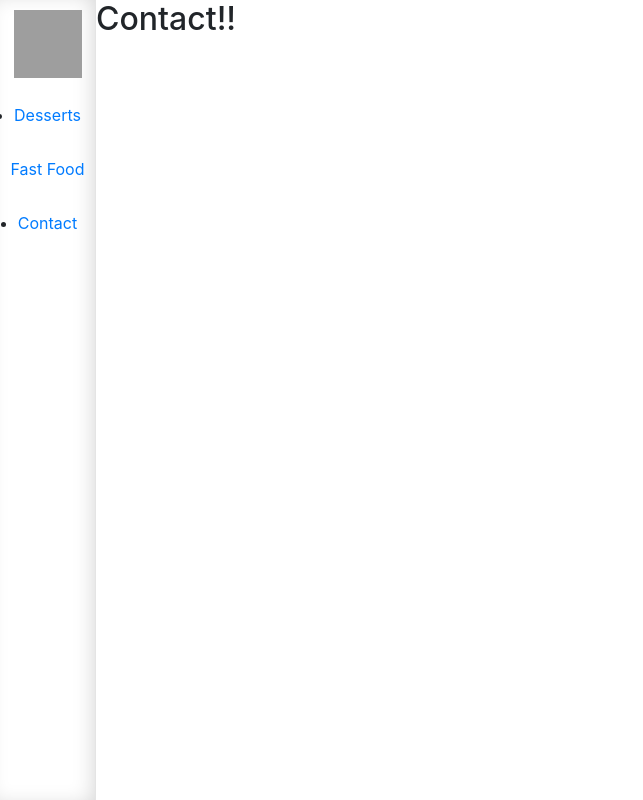
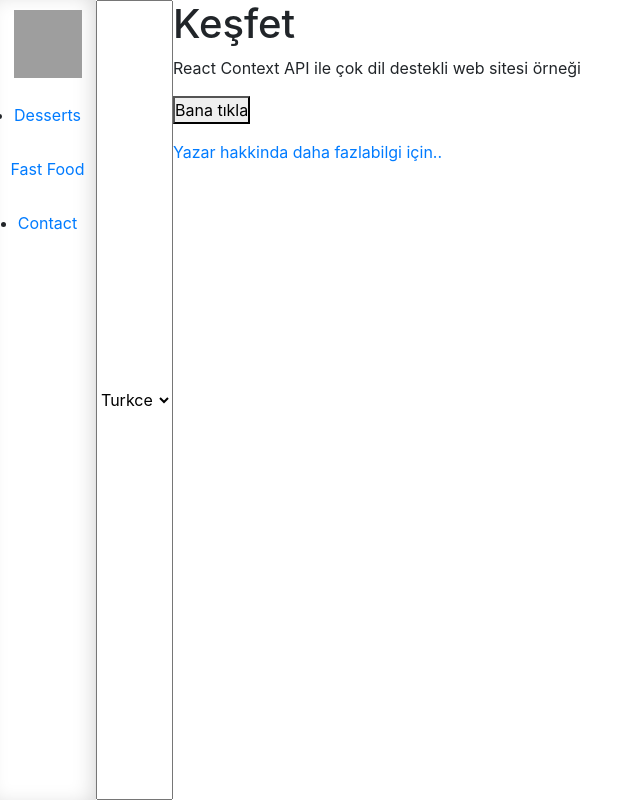
Before and after one commit to CAMIRO/littleWorld, a React (Create React App) app in the folder client/: page /contact in a window 1280 px wide. Shown: the whole page, without its empty margins (0-643 px from the left). Built offline with nearby package versions, Linux system fonts and the light colour scheme; grey boxes are pictures that could not be loaded.

Commit message:
adding a language context feature

```diff
--- a/client/src/App.tsx
+++ b/client/src/App.tsx
@@ -1,21 +1,21 @@
-import React from 'react';
-import styled from 'styled-components'
-import { AppNavBar } from './components/AppNavBar'
-import { Routes } from './routes'
-
-
+import React from "react";
+import styled from "styled-components";
+import { AppNavBar } from "./components/AppNavBar";
+import LanguageSelector from "./components/languageSelector";
+import { LanguageProvider } from "./containers/language";
+import { Routes } from "./routes";
 
 const App: React.FC = () => {
-
-
-
   return (
-    <Wrapper>
-      <AppNavBar />
-      <Routes />
-    </Wrapper>
+    <LanguageProvider>
+      <Wrapper>
+        <AppNavBar />
+        <LanguageSelector />
+        <Routes />
+      </Wrapper>
+    </LanguageProvider>
   );
-}
+};
 
 const Wrapper = styled.div`
   display: flex;
@@ -23,6 +23,6 @@ const Wrapper = styled.div`
   width: 100%;
   min-height: 100%;
   flex-direction: row;
-`
+`;
 
 export default App;
--- /dev/null
+++ b/client/src/components/languageSelector.jsx
@@ -0,0 +1,27 @@
+import React, { useContext } from "react";
+
+import { languageOptions } from "../languages";
+
+import { LanguageContext } from "../containers/language";
+
+export default function LanguageSelector() {
+  const languageContext = useContext(LanguageContext);
+
+  const handleLanguageChange = (event) => {
+    const selectedLanguage = languageOptions.find(
+      (item) => item.id === event.target.value
+    );
+    // set selected language by calling context method
+    languageContext.setLanguage(selectedLanguage);
+  };
+
+  return (
+    <select onChange={handleLanguageChange} value={languageContext.language.id}>
+      {languageOptions.map((item) => (
+        <option key={item.id} value={item.id}>
+          {item.text}
+        </option>
+      ))}
+    </select>
+  );
+}
--- /dev/null
+++ b/client/src/containers/language.jsx
@@ -0,0 +1,38 @@
+import React, { useState, createContext, useContext } from "react";
+
+import { languageOptions, dictionaryList } from "../languages";
+
+// create the language context with default selected language
+export const LanguageContext = createContext({
+  language: languageOptions[0],
+  dictionary: dictionaryList[languageOptions[0].id],
+});
+
+// it provides the language context to app
+export const LanguageProvider = ({ children }) => {
+  const languageContext = useContext(LanguageContext);
+  const [language, setLanguage] = useState(languageContext.language);
+  const [dictionary, setDictionary] = useState(languageContext.dictionary);
+
+  const provider = {
+    language,
+    dictionary,
+    setLanguage: (selectedLanguage) => {
+      setLanguage(selectedLanguage);
+      setDictionary(dictionaryList[selectedLanguage.id]);
+    },
+  };
+
+  return (
+    <LanguageContext.Provider value={provider}>
+      {children}
+    </LanguageContext.Provider>
+  );
+};
+
+// get text according to id & current language
+export const Text = (props) => {
+  const languageContext = useContext(LanguageContext);
+
+  return languageContext.dictionary[props.tid];
+};
--- /dev/null
+++ b/client/src/languages/en.ts
@@ -0,0 +1,10 @@
+const en = {
+  exploreHeader: "Explore",
+  welcomeDescription:
+    "This is a demo app for multi-language website with React Context API",
+  clickMe: "Click Me",
+  aboutMe: "For more info about the author",
+  buttonClicked: "You clicked to button!",
+};
+
+export default en;
--- /dev/null
+++ b/client/src/languages/index.ts
@@ -0,0 +1,12 @@
+import tr from "./tr";
+import en from "./en";
+
+export const dictionaryList = {
+  tr,
+  en,
+};
+
+export const languageOptions: Array<Object> = [
+  { id: "tr", text: "Turkce" },
+  { id: "en", text: "English" },
+];
--- /dev/null
+++ b/client/src/languages/tr.ts
@@ -0,0 +1,10 @@
+const tr = {
+  exploreHeader: "Keşfet",
+  welcomeDescription:
+    "React Context API ile çok dil destekli web sitesi örneği",
+  clickMe: "Bana tıkla",
+  aboutMe: "Yazar hakkinda daha fazlabilgi için..",
+  buttonClicked: "Butona tıkladın!",
+};
+
+export default tr;
--- /dev/null
+++ b/client/src/views/contact.jsx
@@ -0,0 +1,33 @@
+import React, { useState } from "react";
+
+import { Text } from "../containers/language";
+
+export default function Contact() {
+  const [clickText, setClickText] = useState();
+
+  const handleClick = () => {
+    setClickText(<Text tid="buttonClicked" />);
+  };
+
+  return (
+    <div>
+      <h1>
+        <Text tid="exploreHeader" />
+      </h1>
+      <p>
+        <Text tid="welcomeDescription" />
+      </p>
+
+      <div>
+        <button onClick={handleClick}>
+          <Text tid="clickMe" />
+        </button>
+        <p>{clickText}</p>
+      </div>
+
+      <a href="https://halilcanozcelik.com">
+        <Text tid="aboutMe" />
+      </a>
+    </div>
+  );
+}
--- a/client/src/views/contact.tsx
+++ /dev/null
@@ -1,11 +0,0 @@
-import React from 'react'
-
-interface ContactProps {
-
-}
-
-export const Contact: React.FC<ContactProps> = ({ }) => {
-    return (
-        <h2>Contact!!</h2>
-    );
-}
--- a/client/src/views/desserts.tsx
+++ b/client/src/views/desserts.tsx
@@ -1,73 +1,55 @@
-import React from 'react'
-import styled from 'styled-components'
-import { Carousel, Button } from 'react-bootstrap'
-import ReactGA from 'react-ga'
+import React from "react";
+import styled from "styled-components";
+import { Carousel, Button } from "react-bootstrap";
+import ReactGA from "react-ga";
 
-interface DessertsProps {
+interface DessertsProps {}
 
-}
-
-export const Desserts: React.FC<DessertsProps> = ({ }) => {
-
+export const Desserts: React.FC<DessertsProps> = ({}) => {
   const mainCTAButton = (id: number) => {
-
     const clickHandler = () => {
       ReactGA.event({
-                category: 'Button',
-                action: `mainCTA clicked id: ${id}`
-            })
-        }
+        category: "Button",
+        action: `mainCTA clicked id: ${id}`,
+      });
+    };
 
-        return (
-            <Button onClick={clickHandler}>CTA</Button>
-        )
-    }
+    return <Button onClick={clickHandler}>CTA</Button>;
+  };
   return (
     <Wrapper>
       <Content>
         <Carousel>
           <Carousel.Item>
-                        <CarouselWrapper>
-                            {mainCTAButton(1)}
-                        </CarouselWrapper>
+            <CarouselWrapper>{mainCTAButton(1)}</CarouselWrapper>
 
-                        <Carousel.Caption>
-
-                        </Carousel.Caption>
+            <Carousel.Caption></Carousel.Caption>
           </Carousel.Item>
           <Carousel.Item>
-                        <CarouselWrapper>
-                            {mainCTAButton(2)}
-                        </CarouselWrapper>
-                        <Carousel.Caption>
-
-                        </Carousel.Caption>
+            <CarouselWrapper>{mainCTAButton(2)}</CarouselWrapper>
+            <Carousel.Caption></Carousel.Caption>
           </Carousel.Item>
           <Carousel.Item>
-                        <CarouselWrapper>
-                            {mainCTAButton(3)}
-                        </CarouselWrapper>
-                        <Carousel.Caption>
-
-                        </Carousel.Caption>
+            <CarouselWrapper>{mainCTAButton(3)}</CarouselWrapper>
+            <Carousel.Caption></Carousel.Caption>
           </Carousel.Item>
         </Carousel>
         <h2>Desserts :</h2>
       </Content>
     </Wrapper>
   );
-}
+};
 // TODO: Adjust the height in Wrapper div
 const Wrapper = styled.div`
   padding: 20px;
   width: inherit;
   overflow-y: scroll;
-`
+`;
 const Content = styled.div`
   height: 6500px;
-`
+`;
 const CarouselWrapper = styled.div`
   display: flex;
   align-items: center;
   justify-content: center;
-`
+`;
```
Also changed, not shown: client/src/index.tsx (+14 -14 lines), client/src/routes.tsx (+12 -17 lines). Lines whose indentation alone changed are shown as unchanged.
